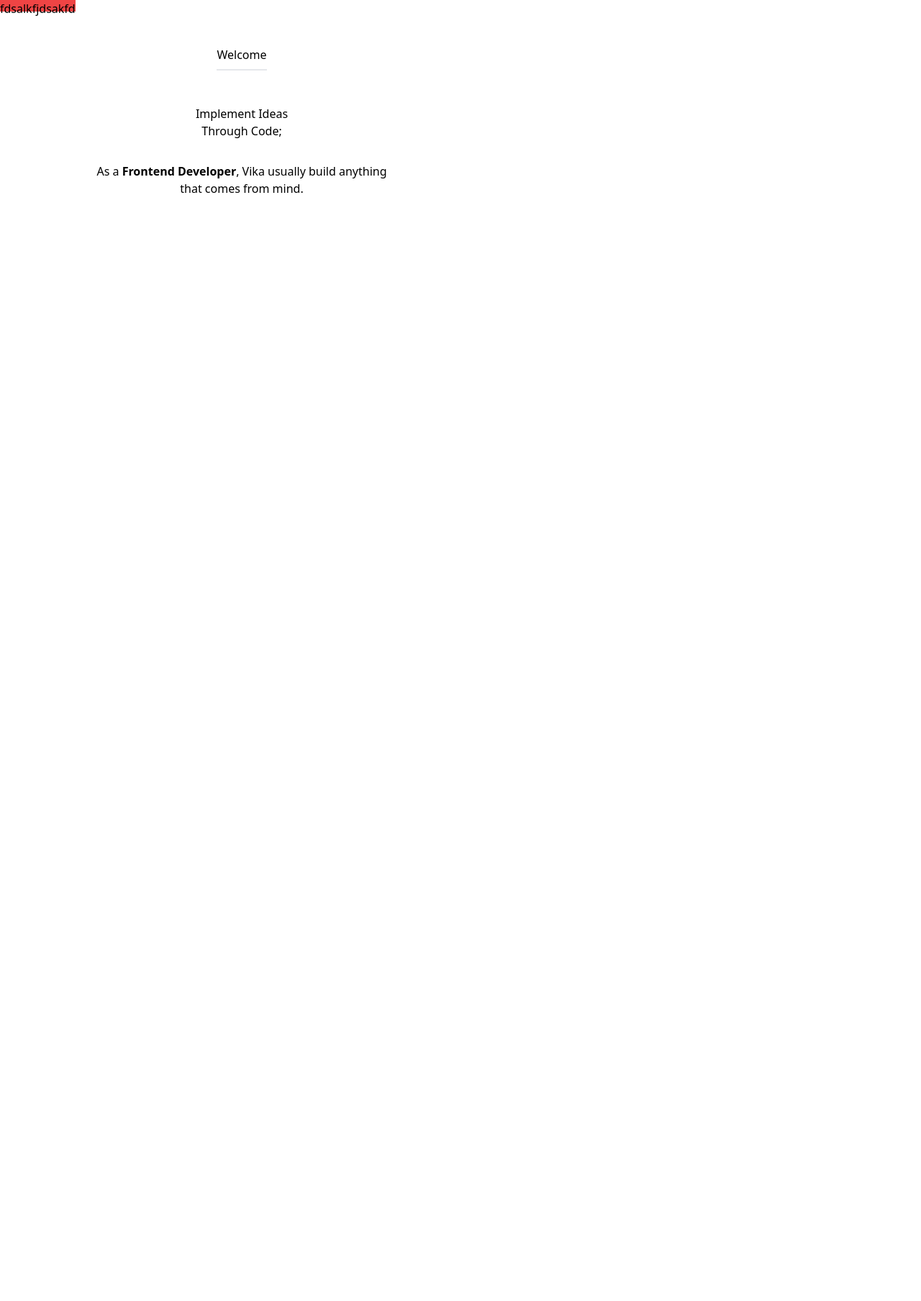
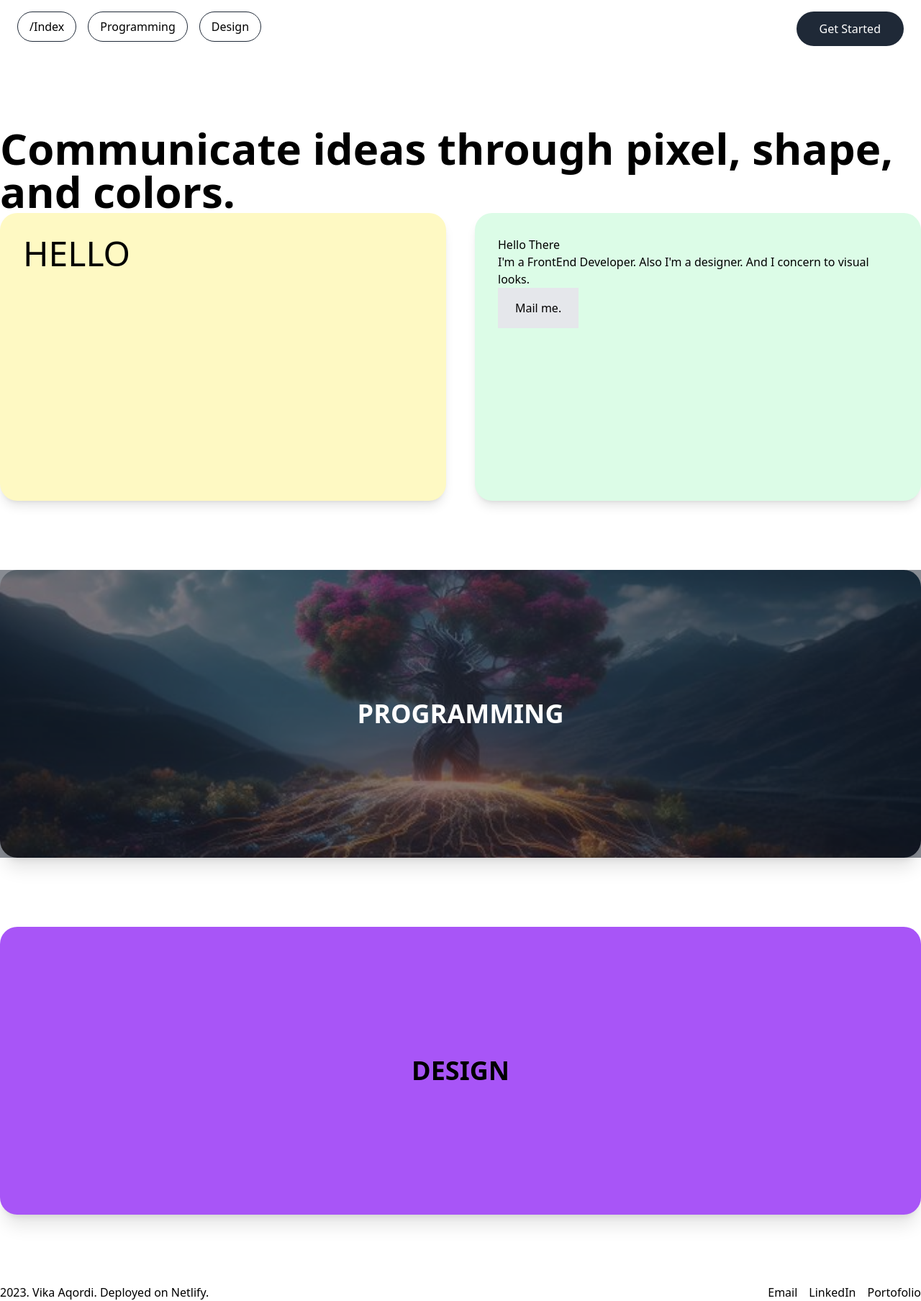
Before and after one commit to aqordeon/portofolio-aqordeon, a Nuxt app: page / in a window 1280 px wide. Shown: the whole page at 72% size. Before the commit the page ends 800 px from the top, so only its background shows below. Built offline with nearby package versions, Linux system fonts and the light colour scheme.

Commit message:
Second init

```diff
--- /dev/null
+++ b/assets/css/stylesheet/typography.scss
@@ -0,0 +1,6 @@
+@import url('https://fonts.googleapis.com/css2?family=Inter:wght@400;700&display=swap');
+
+body {
+  font-family: 'Inter', sans-serif;
+  @apply text-green-400;
+}
--- /dev/null
+++ b/components/Layouts/Footer.vue
@@ -0,0 +1,20 @@
+<template>
+    <div class="container">
+        <div class="grid grid-flow-col">
+            <p>2023. Vika Aqordi. Deployed on Netlify.</p>
+            <div class="grid grid-flow-col justify-end gap-x-4">
+                <div>Email</div>
+                <div>LinkedIn</div>
+                <div>Portofolio</div>
+            </div>
+        </div>
+    </div>
+</template>
+
+<script setup>
+
+</script>
+
+<style lang="scss" scoped>
+
+</style>
--- /dev/null
+++ b/components/Navigation/NavigationBar.vue
@@ -0,0 +1,22 @@
+<template>
+	<div class="container flex justify-between py-4 px-6">
+		<div class="grid grid-flow-col gap-x-4">
+			<div>
+				<div class="py-2 px-4 border border-gray-800 rounded-full">/Index</div>
+			</div>
+			<div>
+				<div class="py-2 px-4 border border-gray-800 rounded-full">Programming</div>
+			</div>
+			<div>
+				<div class="py-2 px-4 border border-gray-800 rounded-full">Design</div>
+			</div>
+		</div>
+		<div>
+			<div class="bg-gray-800 rounded-full py-3 px-8 text-white">Get Started</div>
+		</div>
+	</div>
+</template>
+
+<script setup></script>
+
+<style lang="scss" scoped></style>
--- a/components/Navigation/NavigationComp.vue
+++ /dev/null
@@ -1,17 +0,0 @@
-<template>
-    <div class="grid justify-center ">
-        <div class="max-w-6xl bg-blue-500">
-            <div class="h-4 bg-red-500 ">
-                fdsalkfjdsakfd
-            </div>
-        </div>
-    </div>
-</template>
-
-<script setup>
-
-</script>
-
-<style lang="scss" scoped>
-
-</style>
--- a/layouts/default.vue
+++ b/layouts/default.vue
@@ -1,16 +1,16 @@
 <template>
 	<div>
 		<CommonsDebugComp v-if="isDebug" />
-		<NavigationComp class="fixed z-30" />
+		<NavigationBar class="fixed top-0 w-screen z-50" />
 		<main class="">
 			<slot />
 		</main>
-		<!-- <Footer /> -->
+		<LayoutsFooter />
 	</div>
 </template>
 
 <script setup>
-import NavigationComp from '../components/Navigation/NavigationComp.vue';
+import NavigationBar from '../components/Navigation/NavigationBar.vue';
 
 const route = useRoute()
 const isDebug = route.query.debug === "1"
--- a/nuxt.config.ts
+++ b/nuxt.config.ts
@@ -7,4 +7,5 @@ export default defineNuxtConfig({
             autoprefixer: {},
         },
     },
+
 })
--- a/package.json
+++ b/package.json
@@ -13,5 +13,6 @@
     "nuxt": "^3.3.3",
     "postcss": "^8.4.21",
     "tailwindcss": "^3.3.1"
-  }
+  },
+  "dependencies": {}
 }
--- a/pages/index.vue
+++ b/pages/index.vue
@@ -1,30 +1,36 @@
 <template>
-	<section class="lg:pt-16 lg:pb-24">
-		<div class="container max-w-2xl text-center pt-6 lg:pt-0">
-			<p
-				class="inline-block mx-auto text-text-description typ-caption-small-regular lg:typ-description-large-light pt-3 pb-2 mb-6 lg:pt-0 lg:mb-12 border-b-2 border-border-button"
-			>
-				Welcome
-			</p>
-			<div
-				class="typ-heading-large-bold lg:typ-display-large-bold text-text-default pb-8 px-6 pt-6 lg:px-0 lg:pt-0"
-			>
-				<h1>
-					Implement <span class="text-text-button">Ideas</span> <br />
-					Through Code;
-				</h1>
+	<section class="container mx-auto my-24">
+		<div class="pt-20">
+			<div class="text-6xl font-black">
+				Communicate ideas through pixel, shape, and colors.
 			</div>
-			<div
-				class="typ-description-large-regular lg:typ-description-xlarge-regular pb-12 px-6 md:px-20 lg:pb-10 lg:px-0 text-text-description"
-			>
-				As a <span class="font-bold">Frontend Developer</span>, Vika usually build
-				anything <br />
-				that comes from mind.
+
+			<div class="grid grid-cols-2 gap-x-10">
+				<div class="bg-yellow-100 rounded-3xl h-[400px] p-8 shadow-lg">
+					<p class="text-5xl">HELLO</p>
+				</div>
+				<div class="bg-green-100 rounded-3xl h-[400px] p-8 shadow-lg">
+					<p>Hello There</p>
+					<p>I'm a FrontEnd Developer. Also I'm a designer. And I concern to visual looks.</p>
+					<div class="bg-gray-200 rounded-lgs py-4 px-6 max-w-fit">Mail me.</div>
+				</div>
+			</div>
+
+			<div class="grid mt-24">
+				<div class=" h-[400px] rounded-3xl shadow-xl grid bg-[url('./assets/images/figih.jpg')] bg-cover bg-center">
+					<div class="bg-gray-900/50 grid">
+						<div class="text-4xl text-white font-extrabold place-self-center">PROGRAMMING</div>
+					</div>
+				</div>
+			</div>
+
+			<div class="grid mt-24">
+				<div class="bg-purple-500 h-[400px] rounded-3xl shadow-xl grid ">
+					<div class="text-4xl font-extrabold place-self-center">DESIGN</div>
+				</div>
 			</div>
 		</div>
 	</section>
-
-	<section class="container bg-red-200"></section>
 </template>
 
 <script setup></script>
--- a/tailwind.config.js
+++ b/tailwind.config.js
@@ -9,6 +9,9 @@ module.exports = {
     "./app.vue",
   ],
   theme: {
+    container: {
+      center: true,
+    },
     extend: {},
   },
   plugins: [],
```
Also changed, not shown: assets/images/figih.jpg (added).
